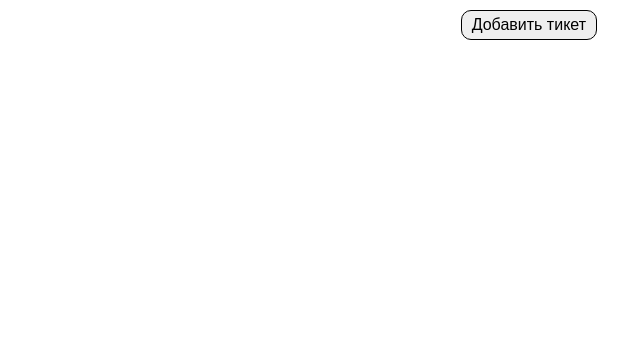
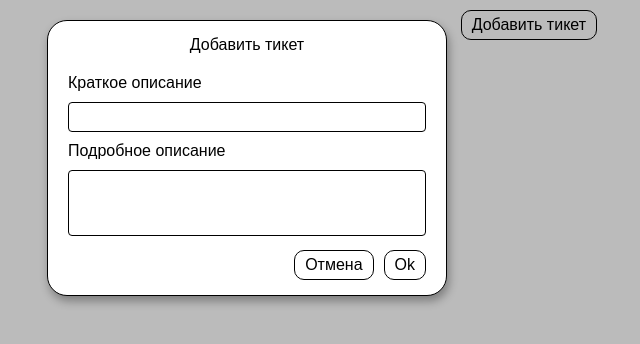
Before and after one commit to Turovae/ahj-http-helpdesk_client, a website built with webpack: page src/index.html in a window 1280 px wide. Shown: the whole page, without its empty margins (393-1033 px from the left). Built offline with nearby package versions, Linux system fonts and the light colour scheme; files whose address does not match are found by name.

Commit message:
create add/edit ticket form

```diff
--- a/src/app/app.js
+++ b/src/app/app.js
@@ -1,4 +1,5 @@
 import Helpdesk from './components/Helpdesk/Helpdesk';
+import TicketForm from './components/TicketForm/TicketForm';
 // const ticketForm = document.querySelector('.add_ticket-form');
 // const titleEl = controllTicketform['ticket-title'];
 // const descriptionEl = controllTicketform['ticket-description'];
@@ -43,6 +44,8 @@ const url = 'http://localhost:7070';
 // });
 
 const helpdesk = new Helpdesk('.helpdesk');
+const ticketForm = new TicketForm();
+ticketForm.open();
 
 window.onload = (event) => {
   event.preventDefault();
--- a/src/app/components/Helpdesk/hepdesk.css
+++ b/src/app/components/Helpdesk/hepdesk.css
@@ -12,3 +12,16 @@
 .tickets-container {
   list-style-type: none;
 }
+
+.helpdesk-btn {
+  border: 1px solid #000;
+  padding: 5px 10px;
+  border-radius: 10px;
+  margin-left: 10px;
+  cursor: pointer;
+  background-color: #fff;
+}
+
+.helpdesk-btn:hover {
+  background-color: #d9d9d9;
+}
--- a/src/app/components/Ticket/Ticket.js
+++ b/src/app/components/Ticket/Ticket.js
@@ -1,5 +1,6 @@
 /* eslint-disable import/no-extraneous-dependencies */
 import './ticket.css';
+
 const moment = require('moment');
 
 export default class Ticket {
--- a/src/app/components/Ticket/ticket.css
+++ b/src/app/components/Ticket/ticket.css
@@ -63,6 +63,7 @@
   border-radius: 50%;
   vertical-align: middle;
   margin-left: 5px;
+  background-color: #fff;
 }
 
 .ticket-btn:hover {
--- /dev/null
+++ b/src/app/components/TicketForm/TicketForm.js
@@ -0,0 +1,101 @@
+import './ticketForm.css';
+
+export default class TicketForm {
+  constructor() {
+    this.wrapper = null;
+    this.form = null;
+
+    this.nameInput = null;
+    this.descriptionInput = null;
+
+    this.cancelBtn = null;
+    this.submitBtn = null;
+
+    this.create();
+  }
+
+  create() {
+    this.createWrapper();
+    this.createAndAppendForm();
+  }
+
+  open() {
+    document.body.appendChild(this.wrapper);
+  }
+
+  createWrapper() {
+    this.wrapper = document.createElement('div');
+    this.wrapper.classList.add('modal-wrapper');
+  }
+
+  createAndAppendForm() {
+    this.form = document.createElement('form');
+    this.form.classList.add('ticket-form');
+    this.form.enctype = 'multipart/form-data';
+    this.wrapper.appendChild(this.form);
+
+    this.createAndAppendHeader('Добавить тикет');
+    this.createNameInput();
+    this.createAndAppendRow('Краткое описание', [this.nameInput]);
+    this.createDescriptionInput();
+    this.createAndAppendRow('Подробное описание', [this.descriptionInput]);
+
+    this.cancelBtn = TicketForm.createBtn('reset', 'Отмена', 'form-cancel');
+    this.submitBtn = TicketForm.createBtn('submit', 'Ok', 'form-ok');
+    this.createAndAppendRow('', [this.cancelBtn, this.submitBtn], ['form-controls']);
+  }
+
+  createAndAppendHeader(title) {
+    const header = document.createElement('h2');
+    header.classList.add('form-header');
+    header.textContent = title;
+    this.form.appendChild(header);
+  }
+
+  createAndAppendRow(title, innerElements, classes) {
+    const row = document.createElement('div');
+    row.classList.add('form-row');
+    if (classes) {
+      row.classList.add(...classes);
+    }
+
+    let elements = innerElements;
+
+    if (title.length > 0) {
+      const header = document.createElement('h3');
+      header.classList.add('form-hint');
+      header.textContent = title;
+      elements = [header, ...elements];
+    }
+
+    elements.forEach((elem) => {
+      row.appendChild(elem);
+    });
+
+    this.form.appendChild(row);
+  }
+
+  createNameInput() {
+    this.nameInput = document.createElement('input');
+    this.nameInput.classList.add('form-input');
+    this.nameInput.type = 'text';
+    this.nameInput.name = 'name';
+    this.nameInput.required = true;
+  }
+
+  createDescriptionInput() {
+    this.descriptionInput = document.createElement('textarea');
+    this.descriptionInput.classList.add('form-input');
+    this.descriptionInput.name = 'description';
+    this.descriptionInput.required = true;
+    this.descriptionInput.rows = 3;
+  }
+
+  static createBtn(type, title, className) {
+    const button = document.createElement('button');
+    button.classList.add('form-ctrl-btn', className);
+    button.type = type;
+    button.textContent = title;
+    return button;
+  }
+}
--- /dev/null
+++ b/src/app/components/TicketForm/ticketForm.css
@@ -0,0 +1,66 @@
+.modal-wrapper {
+  position: absolute;
+  top: 0;
+  left: 0;
+  background: #0004;
+
+  width: 100%;
+  height: 100%;
+  text-align: center;
+  z-index: 9999;
+}
+
+.ticket-form {
+  border: 1px solid #000;
+  max-width: 400px;
+  margin: 20px auto;
+  padding: 15px 20px 5px;
+  border-radius: 20px;
+  background: #fff;
+  box-shadow: 2px 5px 10px #0005;
+}
+
+.form-header {
+  text-align: center;
+  margin-bottom: 20px;
+}
+
+.form-row {
+  margin-bottom: 10px;
+  text-align: left;
+}
+
+.form-hint {
+  display: block;
+  margin-bottom: 10px;
+}
+
+.form-input {
+  display: inline-block;
+  width: 100%;
+  padding: 5px;
+  outline: none;
+  border: 1px solid #000;
+  border-radius: 4px;
+}
+
+textarea.form-input {
+  resize: none;
+}
+
+.form-controls {
+  text-align: right;
+}
+
+.form-ctrl-btn {
+  border: 1px solid #000;
+  padding: 5px 10px;
+  border-radius: 10px;
+  margin-left: 10px;
+  cursor: pointer;
+  background-color: #fff;
+}
+
+.form-ctrl-btn:hover {
+  background-color: #d9d9d9;
+}
--- a/src/css/style.css
+++ b/src/css/style.css
@@ -6,54 +6,3 @@
   font-family: Arial, Helvetica, sans-serif;
   font-weight: normal;
 }
-
-.add_ticket-form {
-  border: 1px solid #000;
-  max-width: 400px;
-  margin: 0 auto;
-  padding: 15px 15px 5px;
-  border-radius: 20px;
-}
-
-.form-header {
-  text-align: center;
-  margin-bottom: 20px;
-}
-
-.form-row {
-  margin-bottom: 10px;
-}
-
-.form-hint {
-  display: block;
-  margin-bottom: 10px;
-}
-
-.form-input {
-  display: inline-block;
-  width: 100%;
-  padding: 5px;
-  outline: none;
-  border: 1px solid #000;
-  border-radius: 4px;
-}
-
-textarea.form-input {
-  resize: none;
-}
-
-.form-controls {
-  text-align: right;
-}
-
-.helpdesk-btn {
-  border: 1px solid #000;
-  padding: 5px 10px;
-  border-radius: 10px;
-  margin-left: 10px;
-  cursor: pointer;
-}
-
-.helpdesk-btn:hover {
-  background-color: #d9d9d9;
-}
```
